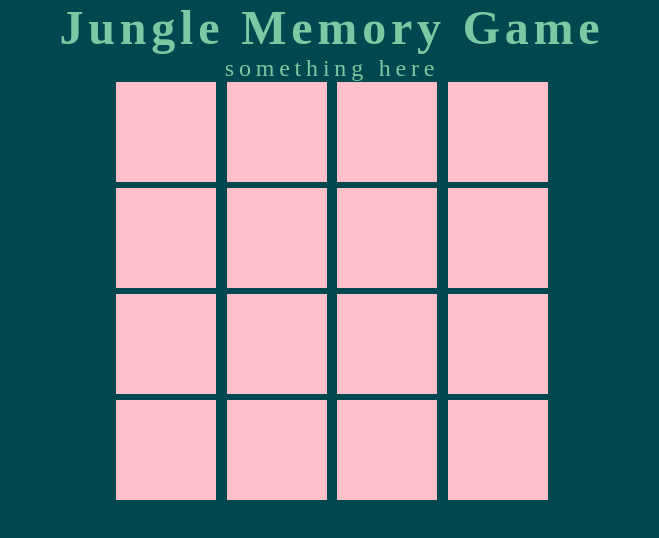
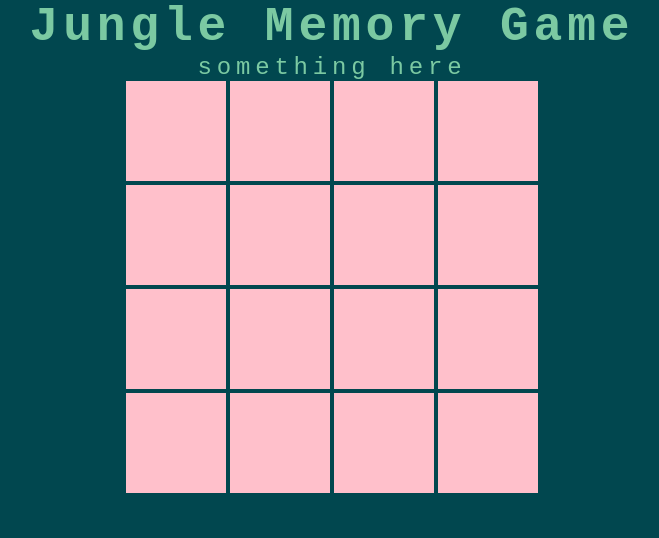
Before and after one commit to chasingash/Project-two, a plain HTML site: page index.html in a window 1280 px wide. Shown: the whole page, without its empty margins (308-967 px from the left). Drawn offline with Linux system fonts and the light colour scheme.

Commit message:
Add styling to header id

```diff
--- a/assets/css/style.css
+++ b/assets/css/style.css
@@ -11,25 +11,28 @@ html {
     box-sizing: border-box;
 }
 
+#header-title {
+    font-family: 'Courier New', Courier, monospace;
+    text-align: center;
+    font-size: 1.5rem;
+    letter-spacing: .2em;
+}
+
 /* Add background image here */
 body {
     background-color: #01474f;
     color: #7bc9a2;
-    text-align: center;
-    font-size: 1.5rem;
-    letter-spacing: .2em;
-    margin: 0;
 }
 
 
 /* Game Styling  */
 .row {
-text-align: center;
+    text-align: center;
 }
 
 .card {
-display: inline-block;
-height: 100px;
-width: 100px;
-background-color: pink;
+    display: inline-block;
+    height: 100px;
+    width: 100px;
+    background-color: pink;
 }
```
